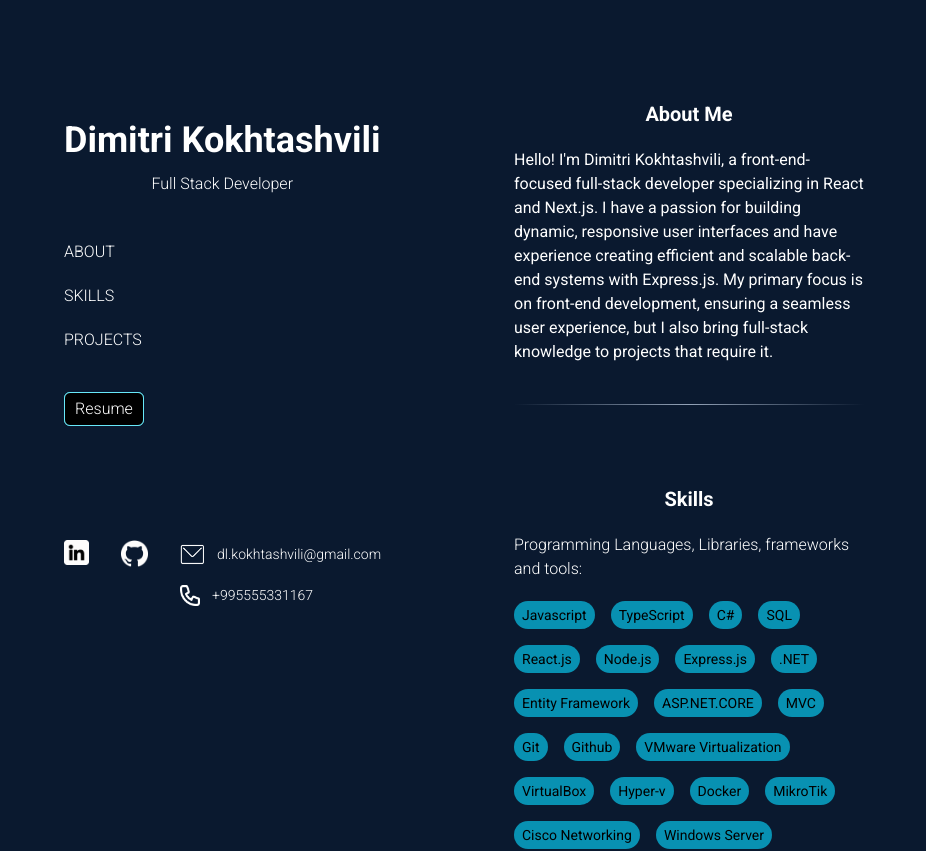
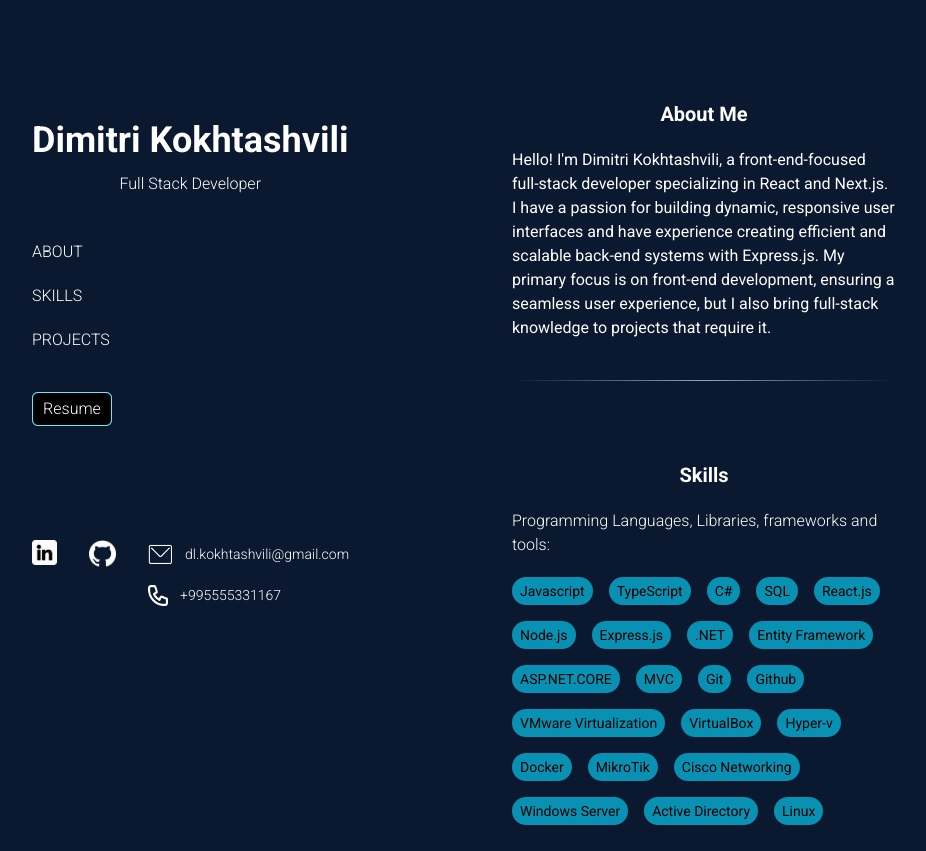
Before and after one commit to dlkokhta/My-Portfoglio, a Next.js app: page / in a window 1280 px wide. Shown: the top 851 px of the page, without its empty margins (176-1102 px from the left). Built offline with nearby package versions, Linux system fonts and the light colour scheme.

Commit message:
add responsive breakpoints for large screens

```diff
--- a/src/app/components/ProjectsDetails.tsx
+++ b/src/app/components/ProjectsDetails.tsx
@@ -54,7 +54,7 @@ const ProjectsDetails: React.FC<ProjectsDetailsProps> = ({
                 ))}
                 {/* <p>{projectTechnologies.join(", ")}</p> */}
               </ul>
-              <div className="absolute  left-1/2 transform -translate-x-1/2 animate-bounce md:hidden">
+              <div className="absolute left-1/2 transform -translate-x-1/2 animate-bounce sm:hidden md:hidden lg:hidden xl:hidden 2xl:hidden 3xl:hidden 4xl:hidden">
                 <svg
                   className="w-4 h-4 text-gray-400"
                   fill="none"
--- a/src/app/home/page.tsx
+++ b/src/app/home/page.tsx
@@ -7,8 +7,8 @@ import Header2 from "../components/Header2";
 
 const HomePage = () => {
   return (
-    <main className="px-7 sm:px-20 pt-5 pb-20 md:px-20 w-full flex flex-row gap-[370px] lg:gap-[420px] xl:gap-[450px] lg:px-60">
-      <div className="hidden lg:block">
+    <main className="px-7 sm:px-20 pt-5 pb-20 md:px-20 w-full flex flex-row lg:gap-[370px] lg:px-32 xl:gap-[480px] xl:px-52 2xl:px-80 3xl:px-[420px] 4xl:px-[470px]">
+      <div className="hidden lg:block lg:mt-12 xl:mt-0">
         <Header2 />
       </div>
       <div>
--- a/tailwind.config.ts
+++ b/tailwind.config.ts
@@ -8,16 +8,24 @@ const config: Config = {
   ],
 
   theme: {
-    extend: {
+    extend: {},
     screens: {
       sm: "640px",
+      // => @media (min-width: 640px) { ... }
+
       md: "768px",
+      // => @media (min-width: 768px) { ... }
+
       lg: "1024px",
+      // => @media (min-width: 1024px) { ... }
+
       xl: "1280px",
+
       "2xl": "1536px",
+      // => @media (min-width: 1280px) { ... }
       "3xl": "1836px",
+
       "4xl": "1920px",
-      },
     },
   },
 
```
Lines whose indentation alone changed are shown as unchanged.
